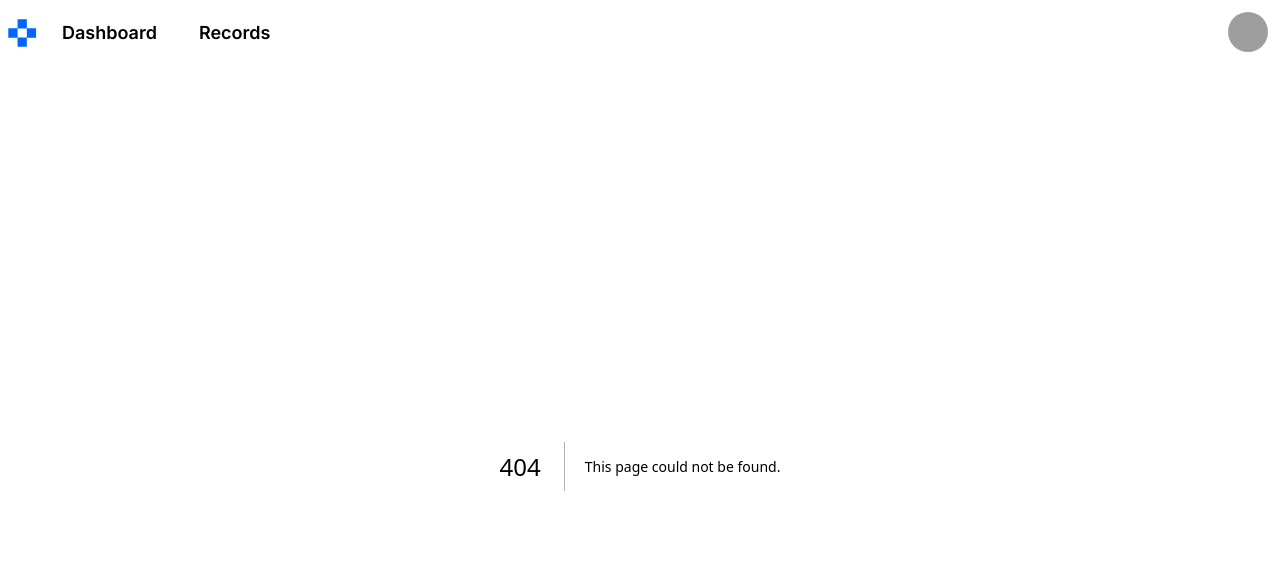
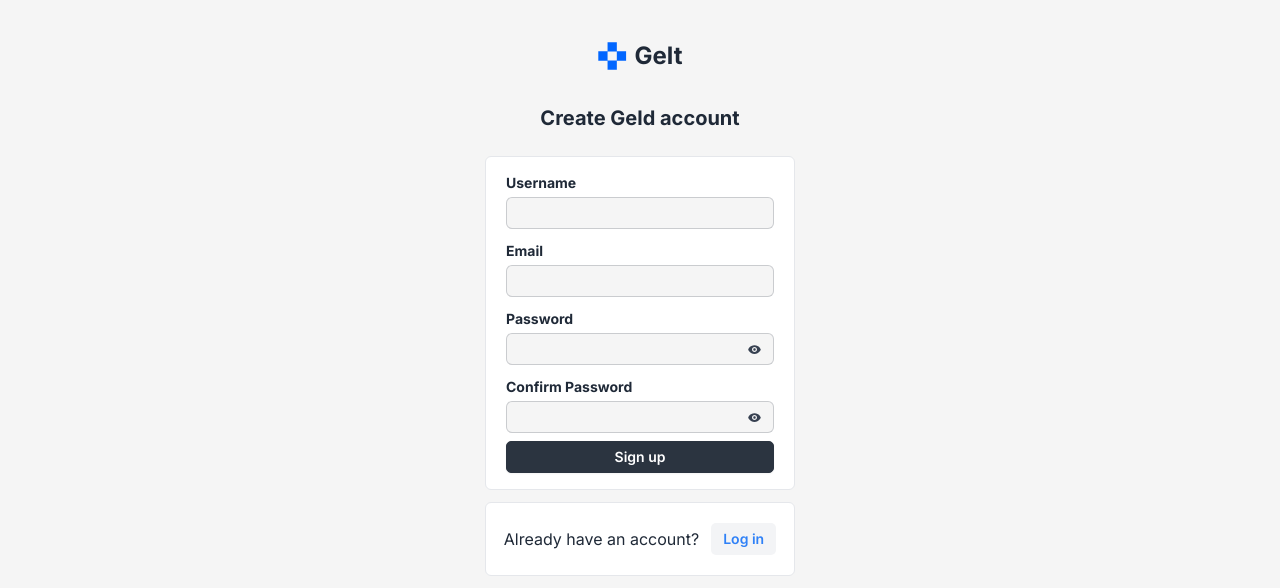
Before and after one commit to EnkhsaikhanCh/pinecone-fullstack-expense-tracker, a Next.js app in the folder frontend/: page /register in a window 1280 px wide. Before the commit this address had no page. Shown: the top 588 px of the page. Built offline with nearby package versions, Linux system fonts and the light colour scheme; grey boxes are pictures that could not be loaded.

Commit message:
Rename - "sign up" to "register"

```diff
--- a/frontend/src/app/forgotPassword/page.tsx
+++ b/frontend/src/app/forgotPassword/page.tsx
@@ -274,7 +274,11 @@ export default function Home() {
         </div>
       </div>
       {step === "EMAIL" && (
-        <AuthFooter label="Sign up" href="/signUp" text="Don't have account?" />
+        <AuthFooter
+          label="Sign up"
+          href="/register"
+          text="Don't have account?"
+        />
       )}
     </main>
   );
--- a/frontend/src/app/login/page.tsx
+++ b/frontend/src/app/login/page.tsx
@@ -8,7 +8,11 @@ export default function Home() {
       <div className="container mx-auto mt-10 flex w-[342px] flex-col items-center gap-3 px-4">
         <AuthHeader label="Welcome Back" />
         <LoginForm />
-        <AuthFooter label="Sign up" href="/signUp" text="Don't have account?" />
+        <AuthFooter
+          label="Sign up"
+          href="/register"
+          text="Don't have account?"
+        />
       </div>
     </main>
   );
--- a/frontend/src/app/signUp/components/SignUpForm.tsx
+++ b/frontend/src/app/register/components/RegisterForm.tsx
@@ -17,7 +17,7 @@ interface ApiResponseError {
   };
 }
 
-export function SignUpForm() {
+export function RegisterForm() {
   const [username, setUsername] = useState<string>("");
   const [email, setEmail] = useState<string>("");
   const [password, setPassword] = useState<string>("");
--- a/frontend/src/app/signUp/page.tsx
+++ b/frontend/src/app/register/page.tsx
@@ -1,12 +1,12 @@
 import { AuthFooter } from "@/components/AuthFooter";
-import { SignUpForm } from "./components/SignUpForm";
+import { RegisterForm } from "./components/RegisterForm";
 import { AuthHeader } from "@/components/AuthHeader";
 
 export default function Home() {
   return (
     <main className="container mx-auto mt-10 flex w-[342px] flex-col items-center gap-3 px-4">
       <AuthHeader label="Create Geld account" />
-      <SignUpForm />
+      <RegisterForm />
       <AuthFooter
         label="Log in"
         href="/login"
--- a/frontend/src/components/header/ConditionalHeader.tsx
+++ b/frontend/src/components/header/ConditionalHeader.tsx
@@ -3,7 +3,7 @@
 import { usePathname } from "next/navigation";
 import { Header } from "./Header";
 
-const excludePaths = ["/login", "/signUp", "/forgotPassword"];
+const excludePaths = ["/login", "/register", "/forgotPassword"];
 
 export function ConditionalHeader() {
   const pathname = usePathname();
```
